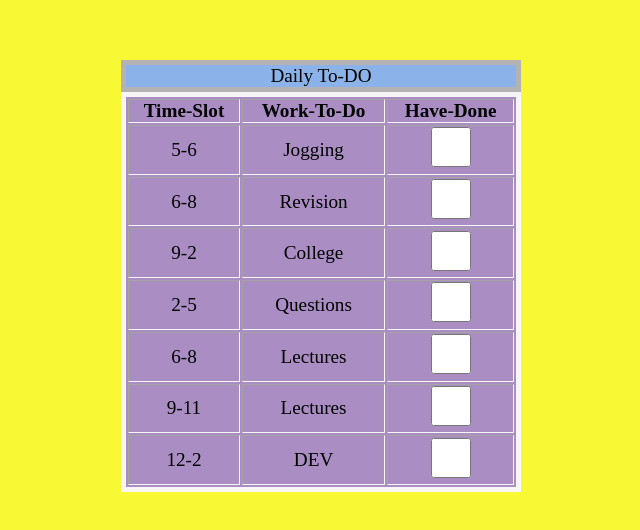
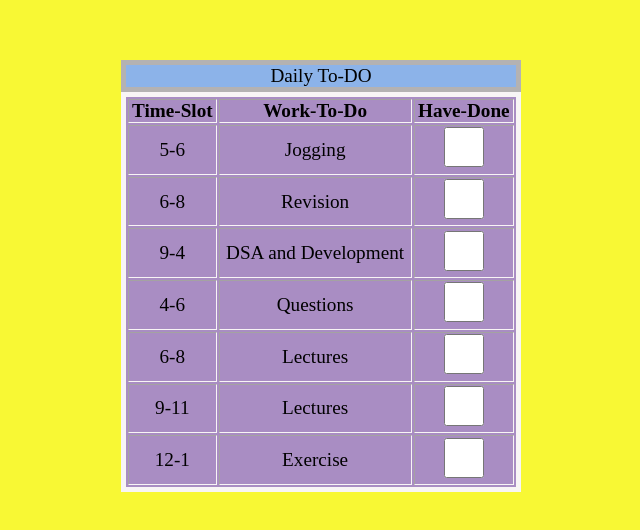
Before and after one commit to sheikhaffan21/PERSONAL_TODO, a plain HTML site: page index.html in a window 1280 px wide. Shown: the part 140-670 px from the top of the page, without its empty margins (319-959 px from the left). Drawn offline with Linux system fonts and the light colour scheme; files whose address does not match are found by name.

Commit message:
Update index.html
Signed-off-by: Affan Ahmed Sheikh Siddique <sa7709394@gmail.com>

```diff
--- a/index.html
+++ b/index.html
@@ -31,12 +31,12 @@
                 <td><input type="checkbox" id="check" class="tick"></td>
             </tr>
             <tr id="9-2">
-                <td>9-2</td>
-                <td> College </td>
+                <td>9-4</td>
+                <td> DSA and Development </td>
                 <td><input type="checkbox" id="check" class="tick"></td>
             </tr>
             <tr id="2-5">
-                <td>2-5</td>
+                <td>4-6</td>
                 <td>Questions</td>
                 <td><input type="checkbox" id="check" class="tick"></td>
             </tr>
@@ -51,8 +51,8 @@
                 <td><input type="checkbox" id="check" class="tick"></td>
             </tr>
             <tr id="12-2">
-                <td>12-2</td>
-                <td>DEV</td>
+                <td>12-1</td>
+                <td>Exercise</td>
                 <td><input type="checkbox" id="check" class="tick"></td>
             </tr>
 
```
